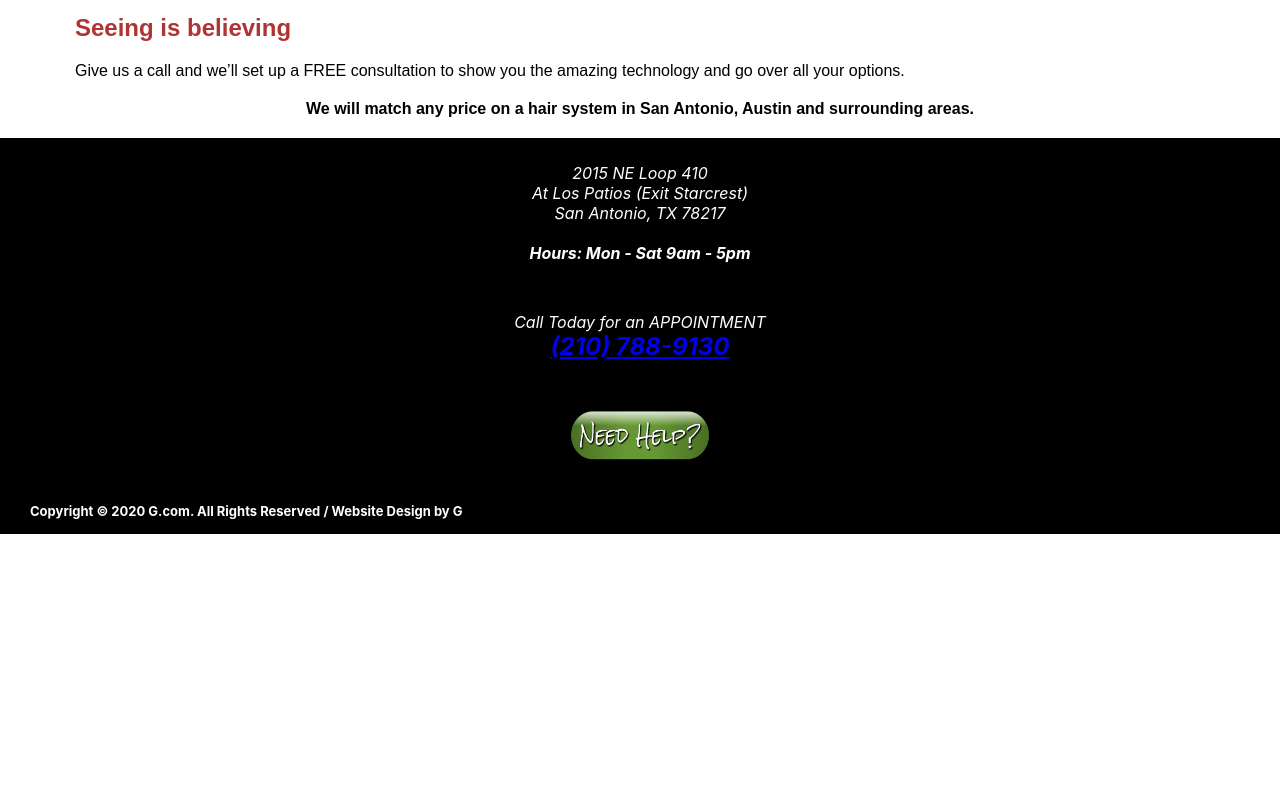
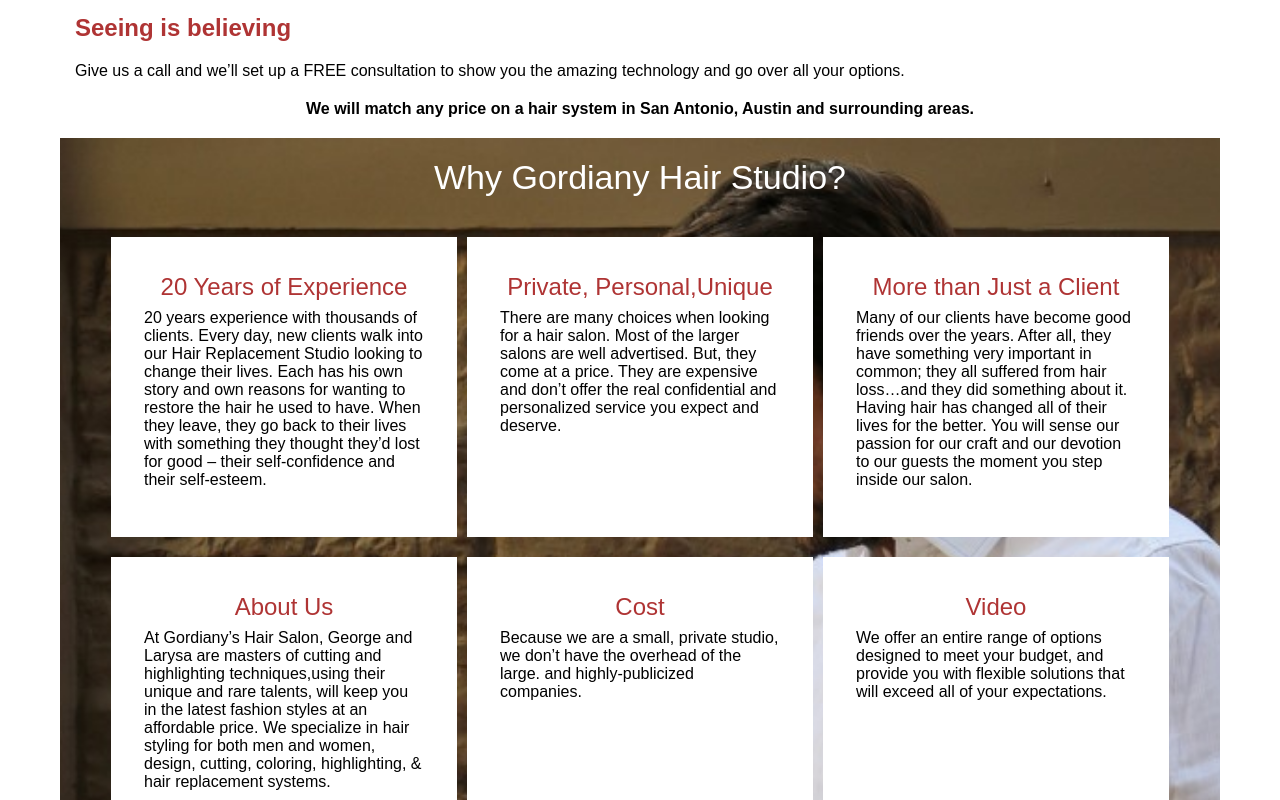
Before and after one commit to Graeme-Parker-Smith/hair-final, a React (Create React App) app: page /hair-replacement in a window 1280 px wide. Shown: the part 740-1540 px from the top of the page. Before the commit the page ends 1274 px from the top, so only its background shows below. Built offline with nearby package versions, Linux system fonts and the light colour scheme.

Commit message:
programmatic background fixed image from props

```diff
--- a/src/components/GridDisplay/GridDisplay.js
+++ b/src/components/GridDisplay/GridDisplay.js
@@ -20,19 +20,32 @@
 	'We offer an entire range of options designed to meet your budget, and provide you with flexible solutions that will exceed all of your expectations.',
 ];
 
-export default () => {
+export default ({ bgImage }) => {
 	return (
-		<div className="grid-display">
+		<div
+			className="grid-display"
+			// style={{ backgroundImage:  }}
+			style={{
+				backgroundImage: bgImage
+					? 'url(' + bgImage + ')'
+					: 'url(' + require('../../images/bgHairWash.jpg') + ')',
+				minHeight: '100vh',
+				backgroundColor: '#ffffff',
+				backgroundPosition: 'center center',
+				backgroundRepeat: 'no-repeat',
+				backgroundSize: 'cover',
+			}}
+		>
 			<div style={{ textAlign: 'center' }}>
 				<span>Why Gordiany Hair Studio?</span>
 			</div>
 			<div className="grid-container">
-				<Card headerSize='24px' headerWeight={400} header={cardHeaders[0]} text={cardTexts[0]} />
-				<Card headerSize='24px' headerWeight={400} header={cardHeaders[1]} text={cardTexts[1]} />
-				<Card headerSize='24px' headerWeight={400} header={cardHeaders[2]} text={cardTexts[2]} />
-				<Card headerSize='24px' headerWeight={400} header={cardHeaders[3]} text={cardTexts[3]} />
-				<Card headerSize='24px' headerWeight={400} header={cardHeaders[4]} text={cardTexts[4]} />
-				<Card headerSize='24px' headerWeight={400} header={cardHeaders[5]} text={cardTexts[5]} />
+				<Card headerSize="24px" headerWeight={400} header={cardHeaders[0]} text={cardTexts[0]} />
+				<Card headerSize="24px" headerWeight={400} header={cardHeaders[1]} text={cardTexts[1]} />
+				<Card headerSize="24px" headerWeight={400} header={cardHeaders[2]} text={cardTexts[2]} />
+				<Card headerSize="24px" headerWeight={400} header={cardHeaders[3]} text={cardTexts[3]} />
+				<Card headerSize="24px" headerWeight={400} header={cardHeaders[4]} text={cardTexts[4]} />
+				<Card headerSize="24px" headerWeight={400} header={cardHeaders[5]} text={cardTexts[5]} />
 			</div>
 		</div>
 	);
--- a/src/screens/HairReplacement/HairReplacement.js
+++ b/src/screens/HairReplacement/HairReplacement.js
@@ -1,5 +1,7 @@
 import React from 'react';
 import './HairReplacement.css';
+import GridDisplay from '../../components/GridDisplay/GridDisplay';
+import Card from '../../components/Card/Card';
 
 export default () => {
 	return (
@@ -84,6 +86,7 @@
 					</div>
 				</div>
 			</div>
+			<GridDisplay bgImage={require('../../images/dude-wall.jpg')} />
 		</div>
 	);
 };
```
Also changed, not shown: src/images/dude-wall.jpg (added).
